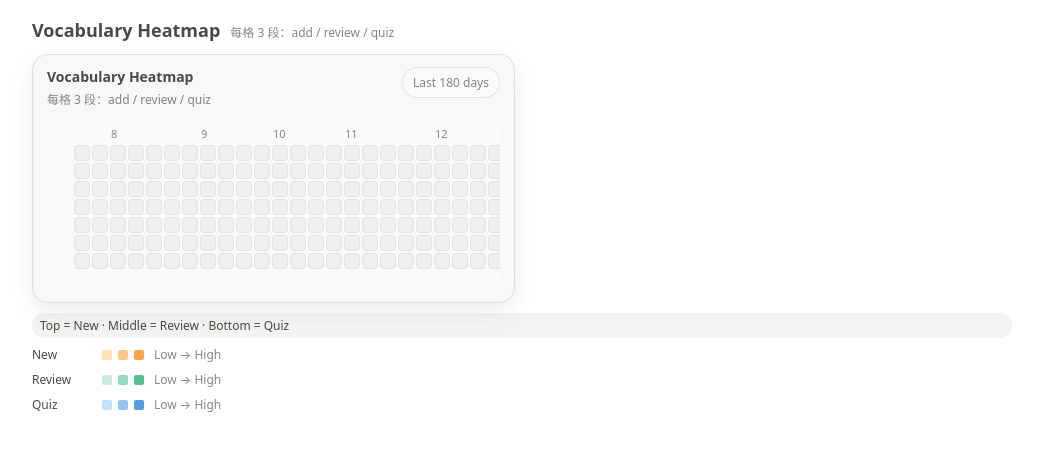
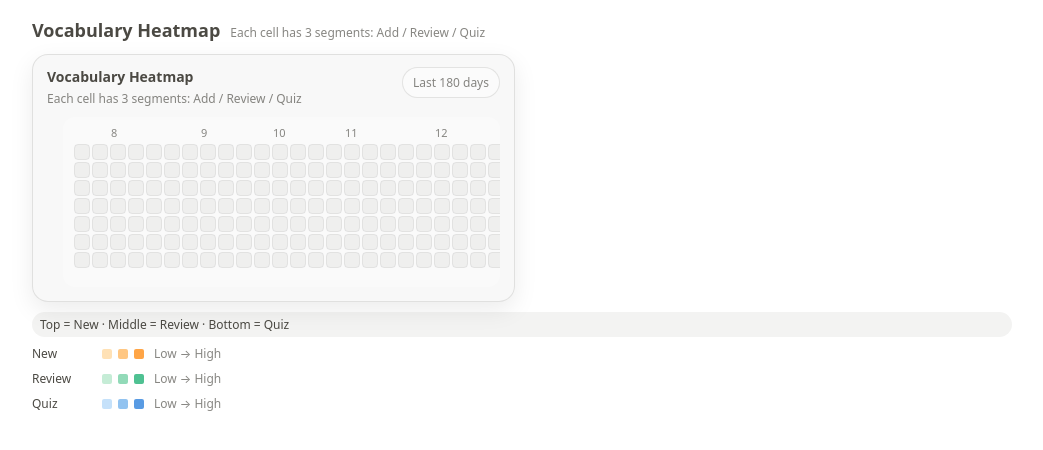
Before and after one commit to ZHANGJIGNYA/Notion-Heatmap, a website: page docs/index.html in a window 1280 px wide. Shown: the whole page, without its empty margins (118-1161 px from the left). Drawn offline with Linux system fonts and the light colour scheme.

Commit message:
update detail

```diff
--- a/docs/index.html
+++ b/docs/index.html
@@ -398,7 +398,7 @@
     <div class="wrap">
         <div class="title">
             <h1>Vocabulary Heatmap</h1>
-            <div class="hint">每格 3 段：add / review / quiz</div>
+            <div class="hint">Each cell has 3 segments: Add / Review / Quiz</div>
         </div>
 
         <div class="cards">
@@ -406,7 +406,7 @@
                 <div class="card-hd">
                 <div>
                     <h2 class="card-title" id="cardTitle">Vocabulary Heatmap</h2>
-                    <div class="card-sub" id="cardSub">每格 3 段：add / review / quiz</div>
+                    <div class="card-sub" id="cardSub">Each cell has 3 segments: Add / Review / Quiz</div>
                 </div>
                 <div class="badge" id="cardBadge">Last 180 days</div>
                 </div>
```
